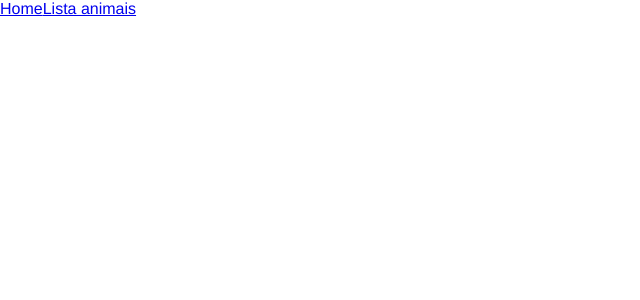
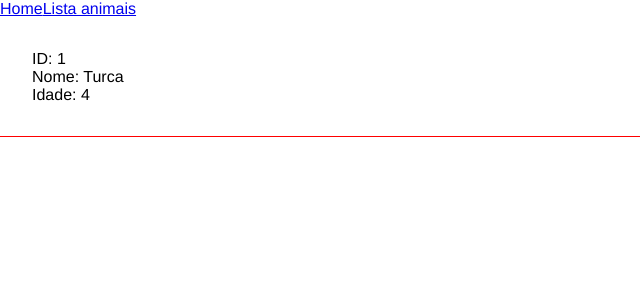
Before and after one commit to alexmacieldeveloper/meu-projeto-angular-13, an Angular app: page /list/1 in a window 1280 px wide. Before the commit this address led to /. Shown: the top 300 px of the page, without its empty margins (0-640 px from the left). Built offline with nearby package versions, Linux system fonts and the light colour scheme; data requests are answered from the project's data file.

Commit message:
working with dynamic routes

```diff
--- a/src/app/Animal.ts
+++ b/src/app/Animal.ts
@@ -1,4 +1,5 @@
 export interface Animal {
+    id: number;
     name: string;
     type: string;
     age: number;
--- a/src/app/app-routing.module.ts
+++ b/src/app/app-routing.module.ts
@@ -2,10 +2,13 @@
 import { RouterModule, Routes } from '@angular/router';
 import { FirstComponentComponent } from './components/first-component/first-component.component';
 import { ListRenderComponent } from './components/list-render/list-render.component';
+import { ItemDetailComponent } from './components/item-detail/item-detail.component';
+
 
 const routes: Routes = [
   { path: '', component: FirstComponentComponent },
   { path: 'list', component: ListRenderComponent },
+  { path: 'list/:id', component: ItemDetailComponent },
 ];
 
 @NgModule({
--- a/src/app/app.module.ts
+++ b/src/app/app.module.ts
@@ -14,6 +14,7 @@
 import { ListRenderComponent } from './components/list-render/list-render.component';
 import { PipesComponent } from './components/pipes/pipes.component';
 import { TwoWayBindingComponent } from './components/two-way-binding/two-way-binding.component';
+import { ItemDetailComponent } from './components/item-detail/item-detail.component';
 
 @NgModule({
   declarations: [
@@ -27,7 +28,8 @@
     ChangeNumberComponent,
     ListRenderComponent,
     PipesComponent,
-    TwoWayBindingComponent
+    TwoWayBindingComponent,
+    ItemDetailComponent
   ],
   imports: [
     BrowserModule,
--- /dev/null
+++ b/src/app/components/item-detail/item-detail.component.html
@@ -0,0 +1,5 @@
+<div *ngIf="animal" class="class">
+    <p>ID: {{ animal.id }}</p>
+    <p>Nome: {{ animal.name }}</p>
+    <p>Idade: {{ animal.age }}</p>
+</div>
--- /dev/null
+++ b/src/app/components/item-detail/item-detail.component.ts
@@ -0,0 +1,26 @@
+import { Component, OnInit } from '@angular/core';
+import { ActivatedRoute } from '@angular/router';
+
+import { Animal } from 'src/app/Animal';
+import { ListService } from 'src/app/services/list.service';
+
+@Component({
+  selector: 'app-item-detail',
+  templateUrl: './item-detail.component.html',
+  styleUrls: ['./item-detail.component.css']
+})
+export class ItemDetailComponent implements OnInit {
+  animal?: Animal;
+
+  constructor(private listService: ListService, private route: ActivatedRoute) {
+    this.getAnimal();
+   }
+
+  ngOnInit(): void {
+  }
+
+  getAnimal() {
+    const id = Number(this.route.snapshot.paramMap.get("id"));
+    this.listService.getItem(id).subscribe((animal) => (this.animal = animal));
+  }
+}
--- a/src/app/components/list-render/list-render.component.html
+++ b/src/app/components/list-render/list-render.component.html
@@ -2,7 +2,7 @@
   <h1>Animais:</h1>
   <ul>
     <li *ngFor="let animal of animals">
-      Nome: {{ animal.name }} - tipo: {{ animal.type }}
+      Nome: <a routerLink="/list/{{animal.id}}">{{ animal.name }} </a>- tipo: {{ animal.type }}
       <button (click)="showAge(animal)">Show Age</button>
       <button (click)="removeAnimal(animal)">Excluir</button>
     </li>
--- a/src/app/services/list.service.ts
+++ b/src/app/services/list.service.ts
@@ -19,4 +19,8 @@
   getAll(): Observable<Animal[]> {
     return this.http.get<Animal[]>(this.apiUrl);
   }
+
+  getItem(id: number): Observable<Animal> {
+    return this.http.get<Animal>(`${this.apiUrl}/${id}`);
+  }
 }
```
Also changed, not shown: src/app/components/item-detail/item-detail.component.css (added), 1 other file (tests, documents, lock files or other folders).
